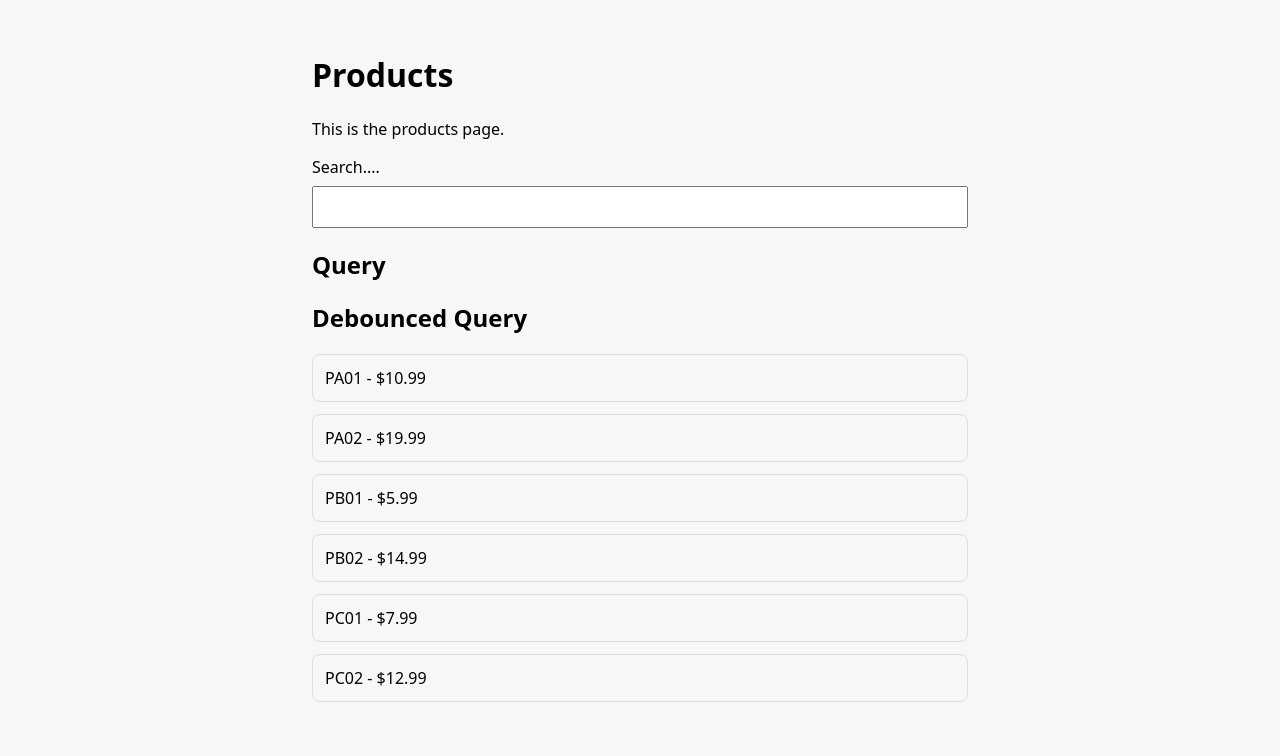
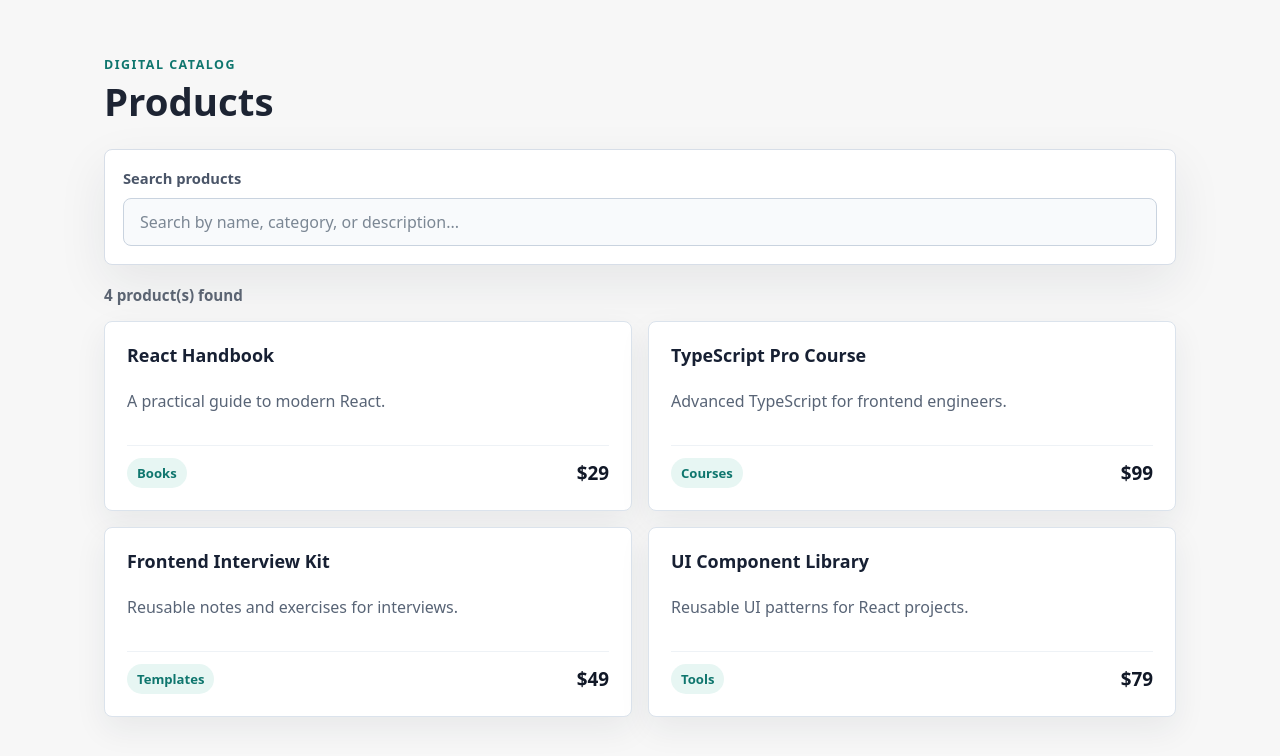
Before and after one commit to mgthihazaw/react-lab, a React (Vite) app: page / in a window 1280 px wide. Shown: the top 756 px of the page. Built offline with nearby package versions, Linux system fonts and the light colour scheme.

Commit message:
create deboundedfilter with product list

```diff
--- a/src/App.tsx
+++ b/src/App.tsx
@@ -1,14 +1,5 @@
+import { ProductSearch } from './features/products/components/ProductSearch';
 
-import { Products } from "./features/products/products";
-
-function App() {
-
-
-  return (
-    <main>
-      <Products />
-    </main>
-  );
+export default function App() {
+  return <ProductSearch />;
 }
-
-export default App;
--- /dev/null
+++ b/src/features/products/components/ProductCard.tsx
@@ -0,0 +1,19 @@
+import type { Product } from "../types/product";
+
+type ProductCardProps = {
+  product: Product;
+};
+
+export function ProductCard({ product }: ProductCardProps) {
+  return (
+    <article className="product-card">
+      <h3>{product.name}</h3>
+      <p>{product.description}</p>
+
+      <div className="product-card__meta">
+        <span>{product.category}</span>
+        <strong>${product.price}</strong>
+      </div>
+    </article>
+  );
+}
--- /dev/null
+++ b/src/features/products/components/ProductList.tsx
@@ -0,0 +1,20 @@
+import type { Product } from '../types/product';
+import { ProductCard } from './ProductCard';
+
+type ProductListProps = {
+  products: Product[];
+};
+
+export function ProductList({ products }: ProductListProps) {
+  if (products.length === 0) {
+    return <p className="product-search__empty">No products found.</p>;
+  }
+
+  return (
+    <div className="product-search__grid">
+      {products.map(product => (
+        <ProductCard key={product.id} product={product} />
+      ))}
+    </div>
+  );
+}
--- /dev/null
+++ b/src/features/products/components/ProductSearch.css
@@ -0,0 +1,207 @@
+.product-search {
+  min-height: 100vh;
+  width: min(100%, 1120px);
+  margin: 0 auto;
+  padding: 56px 24px;
+  border: 0;
+  background: transparent;
+  color: #1d2433;
+}
+
+.product-search__header {
+  margin-bottom: 28px;
+}
+
+.product-search__eyebrow {
+  margin: 0 0 8px;
+  color: #0f766e;
+  font-size: 0.78rem;
+  font-weight: 800;
+  letter-spacing: 0.12em;
+  text-transform: uppercase;
+}
+
+.product-search h1 {
+  margin: 0;
+  font-size: 2.4rem;
+  line-height: 1.05;
+}
+
+.product-search__input-group {
+  display: grid;
+  gap: 10px;
+  padding: 18px;
+  border: 1px solid #d7dee8;
+  border-radius: 8px;
+  background: #ffffff;
+  box-shadow: 0 18px 50px rgb(29 36 51 / 8%);
+}
+
+.product-search__input-group label {
+  color: #4a5568;
+  font-size: 0.92rem;
+  font-weight: 700;
+}
+
+.product-search__field {
+  display: flex;
+  align-items: center;
+  gap: 10px;
+}
+
+.product-search__field input {
+  min-width: 0;
+  flex: 1;
+  height: 48px;
+  padding: 0 16px;
+  border: 1px solid #c9d3df;
+  border-radius: 8px;
+  background: #f8fafc;
+  color: #1d2433;
+  font: inherit;
+  outline: none;
+  transition:
+    border-color 160ms ease,
+    box-shadow 160ms ease,
+    background 160ms ease;
+}
+
+.product-search__field input:focus {
+  border-color: #0f766e;
+  background: #ffffff;
+  box-shadow: 0 0 0 4px rgb(15 118 110 / 14%);
+}
+
+.product-search__field input::placeholder {
+  color: #7b8794;
+}
+
+.product-search__field button {
+  height: 48px;
+  margin: 0;
+  padding: 0 18px;
+  border: 1px solid #ccd6e2;
+  border-radius: 8px;
+  background: #1d2433;
+  color: #ffffff;
+  font: inherit;
+  font-weight: 700;
+  cursor: pointer;
+  transition:
+    background 160ms ease,
+    transform 160ms ease;
+}
+
+.product-search__field button:hover {
+  background: #0f172a;
+  transform: translateY(-1px);
+}
+
+.product-search__field button:active {
+  transform: translateY(0);
+}
+
+.product-search__status {
+  margin: 20px 0 16px;
+  color: #5b6472;
+  font-size: 0.95rem;
+  font-weight: 650;
+}
+
+.product-search__grid {
+  display: grid;
+  grid-template-columns: repeat(2, minmax(0, 1fr));
+  gap: 16px;
+}
+
+.product-search__empty {
+  margin: 0;
+  padding: 42px 24px;
+  border: 1px dashed #bac6d3;
+  border-radius: 8px;
+  background: #ffffff;
+  color: #687385;
+  text-align: center;
+}
+
+.product-card {
+  display: grid;
+  gap: 14px;
+  min-height: 190px;
+  padding: 22px;
+  border: 1px solid #dbe3ec;
+  border-radius: 8px;
+  background: #ffffff;
+  box-shadow: 0 12px 32px rgb(29 36 51 / 7%);
+  transition:
+    border-color 160ms ease,
+    box-shadow 160ms ease,
+    transform 160ms ease;
+}
+
+.product-card:hover {
+  border-color: #9fb2c6;
+  box-shadow: 0 20px 45px rgb(29 36 51 / 12%);
+  transform: translateY(-2px);
+}
+
+.product-card h3 {
+  margin: 0;
+  color: #172033;
+  font-size: 1.12rem;
+  line-height: 1.25;
+}
+
+.product-card p {
+  margin: 0;
+  color: #586476;
+  line-height: 1.55;
+}
+
+.product-card__meta {
+  display: flex;
+  align-items: center;
+  justify-content: space-between;
+  gap: 16px;
+  margin-top: auto;
+  padding-top: 12px;
+  border-top: 1px solid #eef2f6;
+}
+
+.product-card__meta span {
+  min-width: 0;
+  padding: 6px 10px;
+  border-radius: 999px;
+  background: #e7f6f3;
+  color: #0f766e;
+  font-size: 0.82rem;
+  font-weight: 800;
+}
+
+.product-card__meta strong {
+  color: #111827;
+  font-size: 1.18rem;
+}
+
+@media (max-width: 720px) {
+  .product-search {
+    padding: 32px 16px;
+  }
+
+  .product-search h1 {
+    font-size: 2rem;
+  }
+
+  .product-search__field {
+    align-items: stretch;
+    flex-direction: column;
+  }
+
+  .product-search__field button {
+    width: 100%;
+  }
+
+  .product-search__grid {
+    grid-template-columns: 1fr;
+  }
+}
--- /dev/null
+++ b/src/features/products/components/ProductSearch.tsx
@@ -0,0 +1,66 @@
+import { useEffect, useState } from 'react';
+import { products } from '../data/products';
+import { ProductList } from './ProductList';
+import './ProductSearch.css';
+import { SearchInput } from './SearchInput';
+
+const DEBOUNCE_DELAY_MS = 400;
+
+export function ProductSearch() {
+  const [query, setQuery] = useState('');
+  const [debouncedQuery, setDebouncedQuery] = useState('');
+
+  useEffect(() => {
+    const timeoutId = window.setTimeout(() => {
+      setDebouncedQuery(query);
+    }, DEBOUNCE_DELAY_MS);
+
+    return () => {
+      window.clearTimeout(timeoutId);
+    };
+  }, [query]);
+
+  const normalizedQuery = debouncedQuery.trim().toLowerCase();
+
+  const filteredProducts = products.filter(product => {
+    if (!normalizedQuery) {
+      return true;
+    }
+
+    return (
+      product.name.toLowerCase().includes(normalizedQuery) ||
+      product.category.toLowerCase().includes(normalizedQuery) ||
+      product.description.toLowerCase().includes(normalizedQuery)
+    );
+  });
+
+  const isTyping = query !== debouncedQuery;
+
+  function handleClearSearch() {
+    setQuery('');
+    setDebouncedQuery('');
+  }
+
+  return (
+    <section className="product-search">
+      <div className="product-search__header">
+        <p className="product-search__eyebrow">Digital catalog</p>
+        <h1>Products</h1>
+      </div>
+
+      <SearchInput
+        value={query}
+        onChange={setQuery}
+        onClear={handleClearSearch}
+      />
+
+      <p className="product-search__status" aria-live="polite">
+        {isTyping
+          ? 'Typing...'
+          : `${filteredProducts.length} product(s) found`}
+      </p>
+
+      <ProductList products={filteredProducts} />
+    </section>
+  );
+}
--- /dev/null
+++ b/src/features/products/components/SearchInput.tsx
@@ -0,0 +1,29 @@
+type SearchInputProps = {
+  value: string;
+  onChange: (value: string) => void;
+  onClear: () => void;
+};
+
+export function SearchInput({ value, onChange, onClear }: SearchInputProps) {
+  return (
+    <div className="product-search__input-group">
+      <label htmlFor="product-search">Search products</label>
+
+      <div className="product-search__field">
+        <input
+          id="product-search"
+          type="search"
+          value={value}
+          onChange={event => onChange(event.target.value)}
+          placeholder="Search by name, category, or description..."
+        />
+
+        {value && (
+          <button type="button" onClick={onClear}>
+            Clear
+          </button>
+        )}
+      </div>
+    </div>
+  );
+}
--- /dev/null
+++ b/src/features/products/data/products.ts
@@ -0,0 +1,32 @@
+import type { Product } from "../types/product";
+
+export const products: Product[] = [
+  {
+    id: '1',
+    name: 'React Handbook',
+    category: 'Books',
+    price: 29,
+    description: 'A practical guide to modern React.',
+  },
+  {
+    id: '2',
+    name: 'TypeScript Pro Course',
+    category: 'Courses',
+    price: 99,
+    description: 'Advanced TypeScript for frontend engineers.',
+  },
+  {
+    id: '3',
+    name: 'Frontend Interview Kit',
+    category: 'Templates',
+    price: 49,
+    description: 'Reusable notes and exercises for interviews.',
+  },
+  {
+    id: '4',
+    name: 'UI Component Library',
+    category: 'Tools',
+    price: 79,
+    description: 'Reusable UI patterns for React projects.',
+  },
+];
--- /dev/null
+++ b/src/features/products/types/product.ts
@@ -0,0 +1,7 @@
+export type Product = {
+  id: string;
+  name: string;
+  description: string;
+  price: number;
+  category: string;
+};
```
